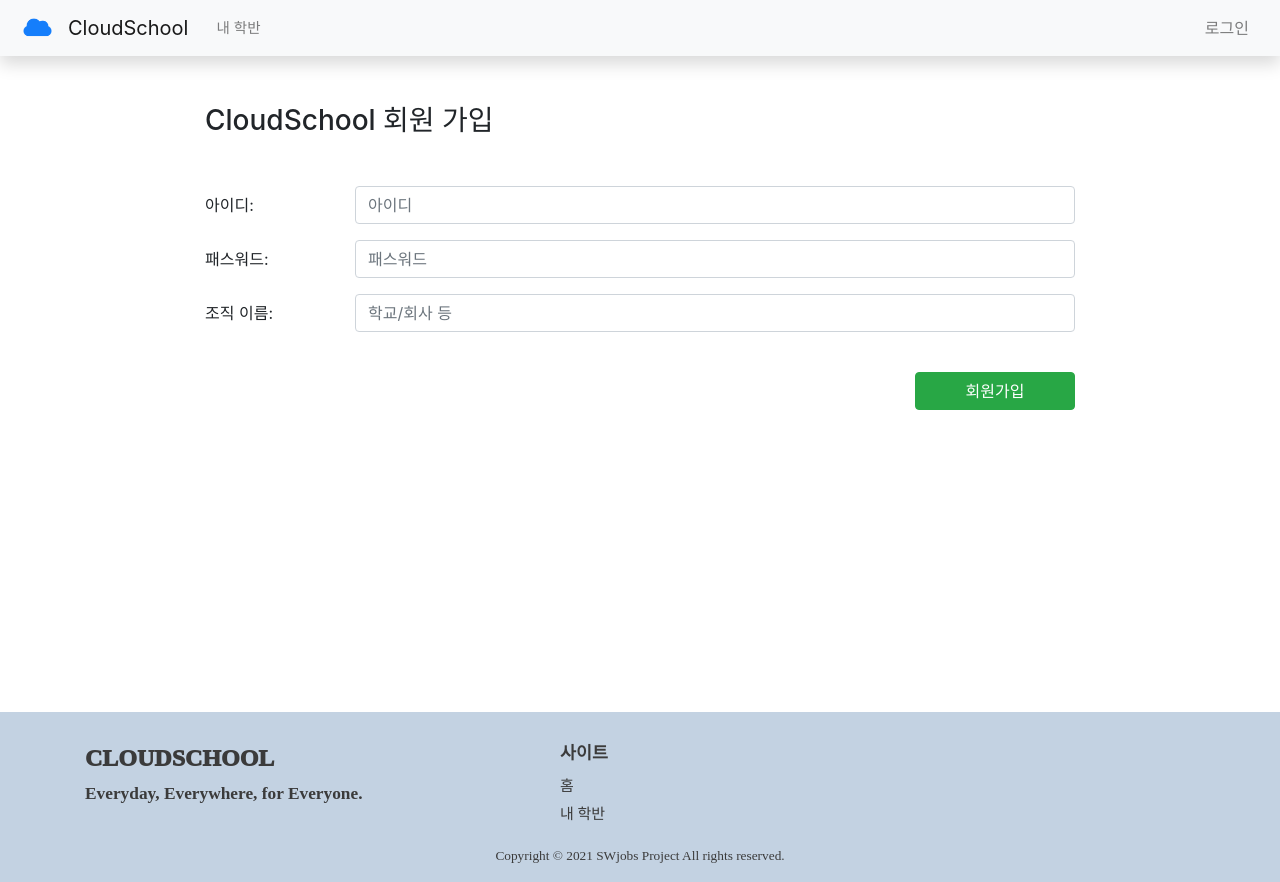
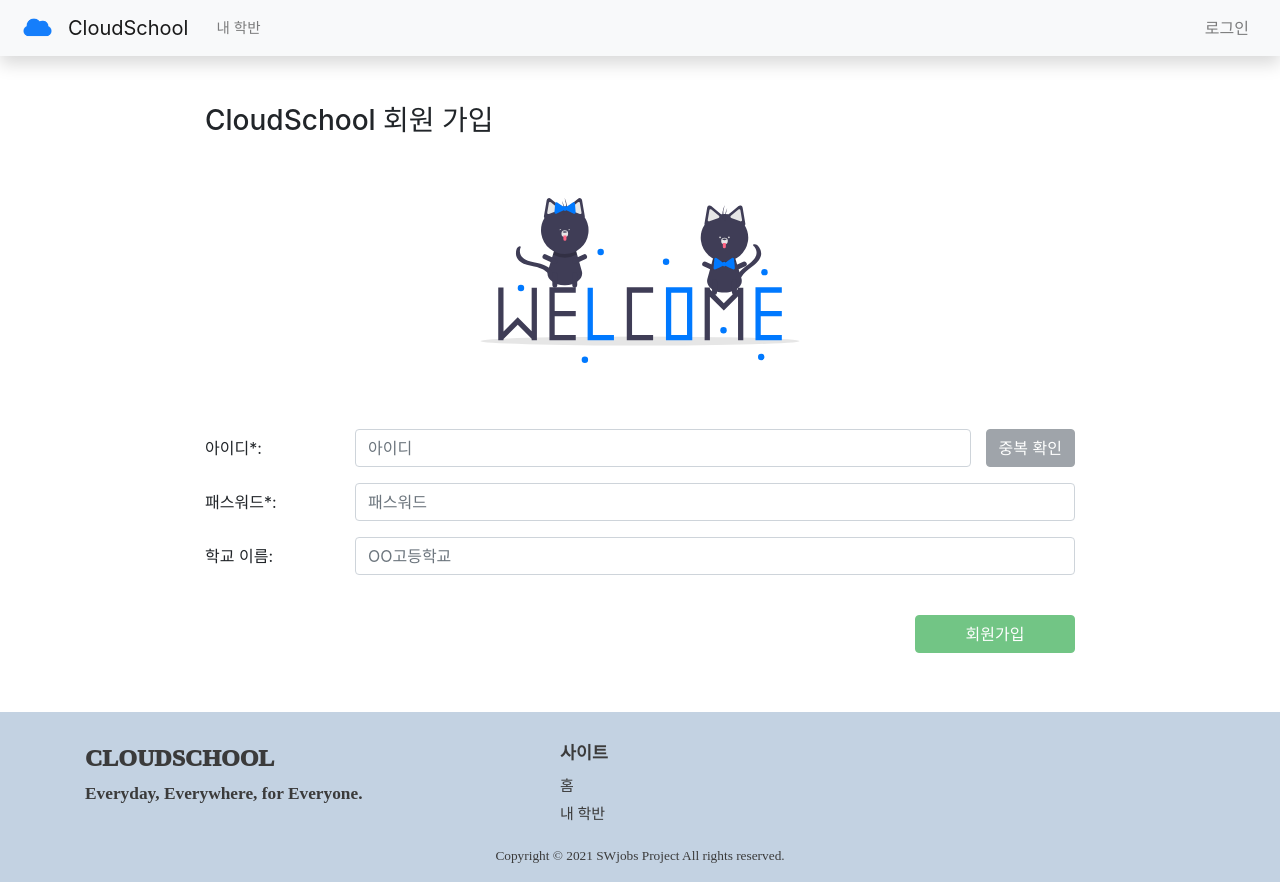
Before and after one commit to SWjobs/cloudschool-client, a Next.js app: page /register in a window 1280 px wide. Built offline with nearby package versions, Linux system fonts and the light colour scheme; a web font is replaced by a local one.

Commit message:
Add: 회원가입 완성

```diff
--- a/pages/register.tsx
+++ b/pages/register.tsx
@@ -1,46 +1,117 @@
-import React from "react";
+import React, { useRef, useState } from "react";
 import Layout from "components/Layout";
 import { NextPage } from "next";
 import { Container, Col, Form, Row, Button } from "react-bootstrap";
+import axios from "axios";
+import api from "datas/api";
+import Router from 'next/router'
+import Image from 'next/image'
 
 const Register: NextPage = () => {
+  const [processing, setProcessing] = useState(false)
+  const [userId, setUserId] = useState('')
+  const [password, setPassword] = useState('')
+  const [orgName, setOrgName] = useState<string | null>(null)
+
+  const [userIdValidate, setUserIdValidate] = useState<boolean | undefined>()
+  const [passwordValidate, setPasswordValidate] = useState<boolean | undefined>()
+
+  const [checkedDuplicate, setCheckedDuplicate] = useState<boolean | undefined>()
+
   return <Layout>
     <Container fluid="sm" className="my-5" style={{ maxWidth: 900, minHeight: '70vh' }}>
-      <h3 className="mb-5">CloudSchool 회원 가입</h3>
+      <h3>CloudSchool 회원 가입</h3>
+      <div className="text-center" style={{ margin: '60px 0' }}>
+        <Image src="/assets/undraw_welcome_cats_thqn.svg" width={320} height={165} />
+      </div>
       <Form noValidate>
         <Row>
-          <Form.Label column xs={12} sm={3} md={2}>아이디:</Form.Label>
+          <Form.Label column xs={12} sm={3} md={2}>아이디*:</Form.Label>
           <Col>
-            <Form.Group>
-              <Form.Control type="text" placeholder="아이디" />
+            <Form.Group controlId="userId">
+              <Form.Control
+                type="text"
+                placeholder="아이디"
+                isValid={!userIdValidate && checkedDuplicate === false}
+                isInvalid={userIdValidate}
+                value={userId}
+                onChange={e => {
+                  setUserId(e.target.value)
+                  setUserIdValidate(!!checkedDuplicate || !e.target.value)
+                  setCheckedDuplicate(undefined)
+                }}
+              />
+              <Form.Control.Feedback type="invalid">
+                {
+                  !userId
+                    ? "아이디를 입력하세요!"
+                    : "이미 사용중인 아이디입니다. 다른 아이디를 입력하세요!"
+                }
+              </Form.Control.Feedback>
+              <Form.Control.Feedback type="valid">
+                사용할 수 있는 아이디입니다!
+              </Form.Control.Feedback>
+            </Form.Group>
+          </Col>
+          <Col xs="auto" className="pl-0">
+            <Button variant="secondary" disabled={checkedDuplicate === false || !userId} onClick={async () => {
+              let v = await axios.get(`${api}/auth/check-duplicate?user_id=${userId}`).then(r => r.data.isDuplicate) as boolean
+              setCheckedDuplicate(v)
+              setUserIdValidate(v)
+            }}>
+              중복 확인
+            </Button>
+          </Col>
+        </Row>
+        <Row>
+          <Form.Label column xs={12} sm={3} md={2}>패스워드*:</Form.Label>
+          <Col>
+            <Form.Group controlId="password">
+              <Form.Control
+                type="password"
+                placeholder="패스워드"
+                isInvalid={passwordValidate}
+                value={password}
+                onChange={e => {
+                  setPassword(e.target.value)
+                  setPasswordValidate(e.target.value.length < 8)
+                }}
+              />
+              <Form.Control.Feedback type="invalid">
+                비밀번호는 적어도 8자 이상이여야 합니다!
+              </Form.Control.Feedback>
             </Form.Group>
           </Col>
         </Row>
         <Row>
-          <Form.Label column xs={12} sm={3} md={2}>패스워드:</Form.Label>
+          <Form.Label column xs={12} sm={3} md={2}>학교 이름:</Form.Label>
           <Col>
-            <Form.Group>
-              <Form.Control type="password" placeholder="패스워드" />
-            </Form.Group>
-          </Col>
-        </Row>
-        <Row>
-          <Form.Label column xs={12} sm={3} md={2}>조직 이름:</Form.Label>
-          <Col>
-            <Form.Group>
-              <Form.Control type="text" placeholder="학교/회사 등" />
+            <Form.Group controlId="orgName">
+              <Form.Control
+                type="text"
+                placeholder="OO고등학교"
+                value={orgName ?? undefined}
+                onChange={e => setOrgName(e.target.value || null)}
+              />
             </Form.Group>
           </Col>
         </Row>
         <Row className="mt-4">
           <Col className="w-100 text-right">
-            <Button variant="success" style={{width: 160}}>
-              회원가입
+            <Button variant="success" style={{ width: 160 }} disabled={processing || !userId || userIdValidate || !password || passwordValidate || checkedDuplicate !== false} onClick={() => {
+              setProcessing(true)
+              axios.post(`${api}/auth/register`, {
+                userId,
+                password,
+                orgName
+              })
+                .then(() => Router.push('/login', undefined, { shallow: true }))
+            }}>
+              {processing ? "회원가입 중..." : "회원가입"}
             </Button>
           </Col>
         </Row>
       </Form>
-
     </Container>
   </Layout>
 }
```
Also changed, not shown: public/assets/undraw_welcome_cats_thqn.svg (added).
